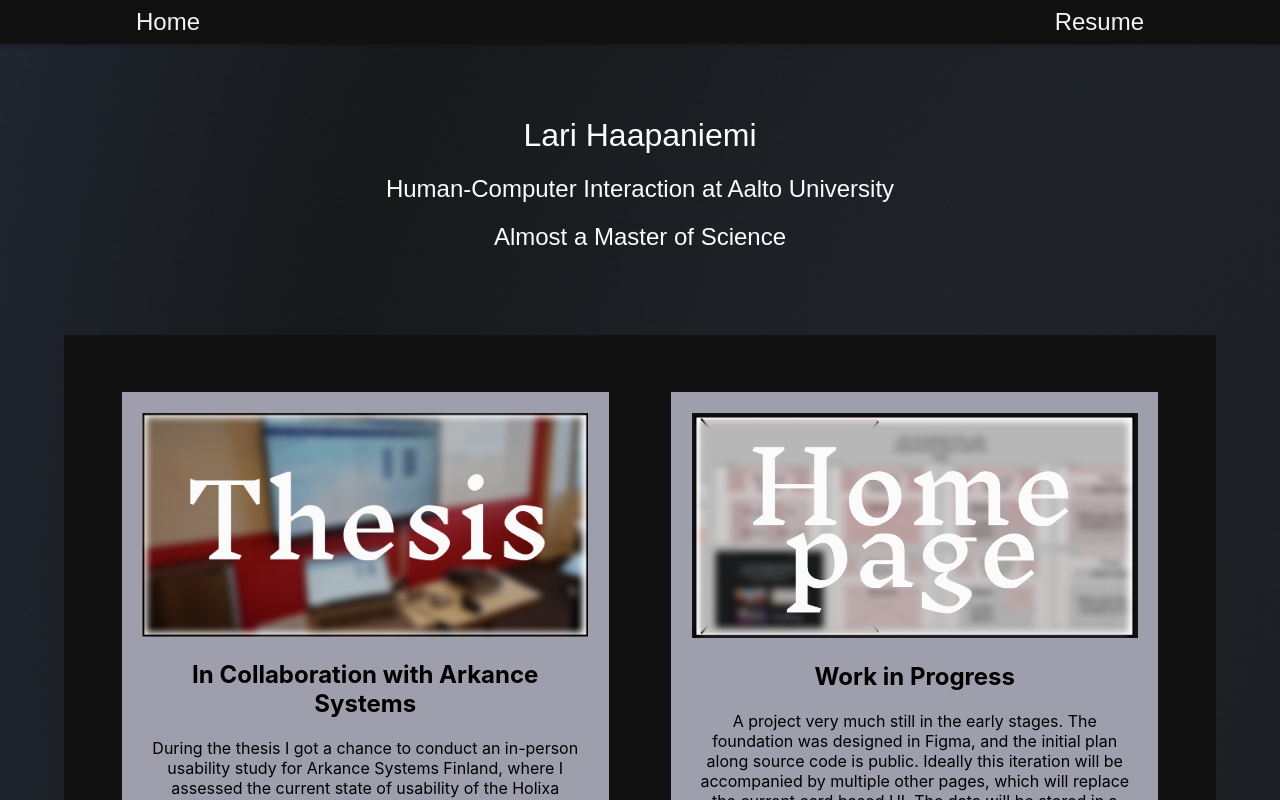
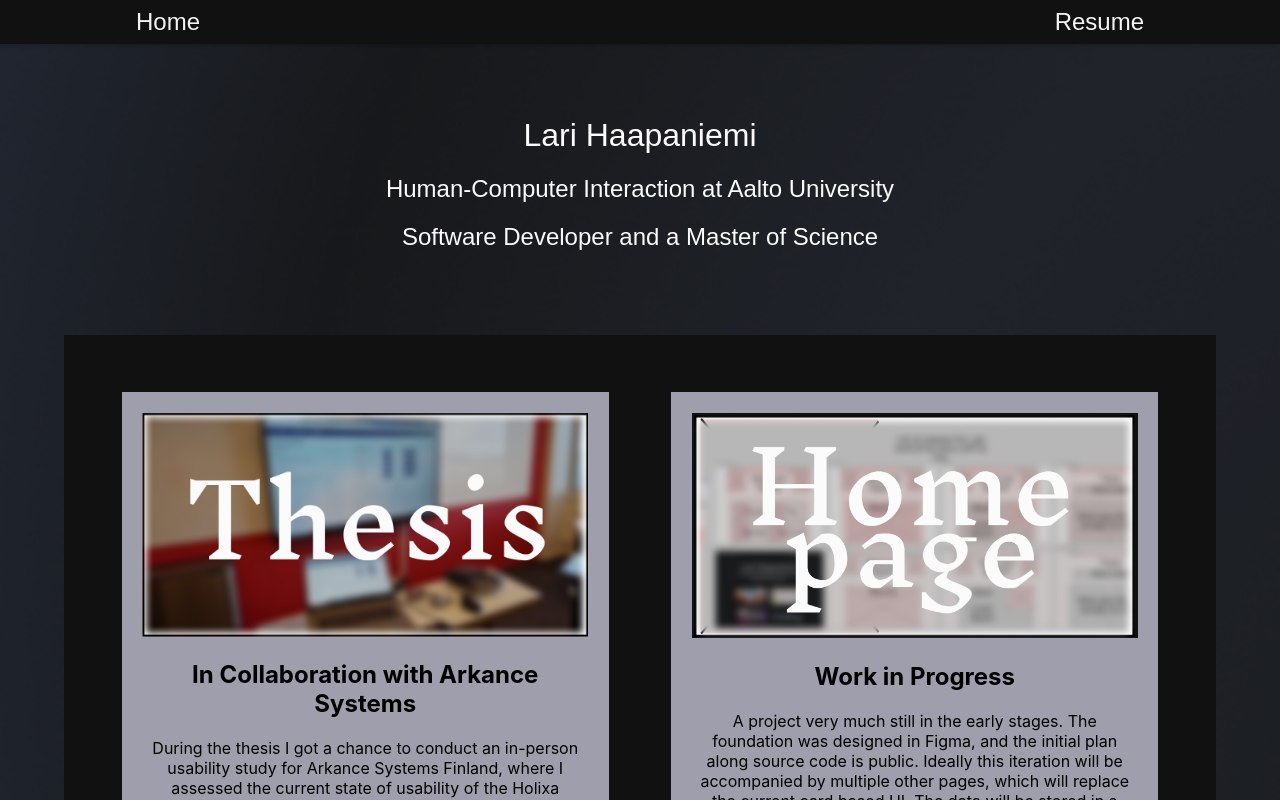
Before and after one commit to Telomeri/Homepage, a React (Create React App) app: page / in a window 1280 px wide. Shown: the top 800 px of the page. Built offline with nearby package versions, Linux system fonts and the light colour scheme; the HTML template or start-up script is replaced by a standard one.

Commit message:
update title

```diff
--- a/src/App.tsx
+++ b/src/App.tsx
@@ -8,7 +8,7 @@ function App() {
   return (
     <div className='App'>
       <NavigationBar/>
-      <LandingPage name='Lari Haapaniemi' major='Human-Computer Interaction at Aalto University' degree='Almost a Master of Science'/>
+      <LandingPage name='Lari Haapaniemi' major='Human-Computer Interaction at Aalto University' degree='Software Developer and a Master of Science'/>
     </div>
   );
 }
```
